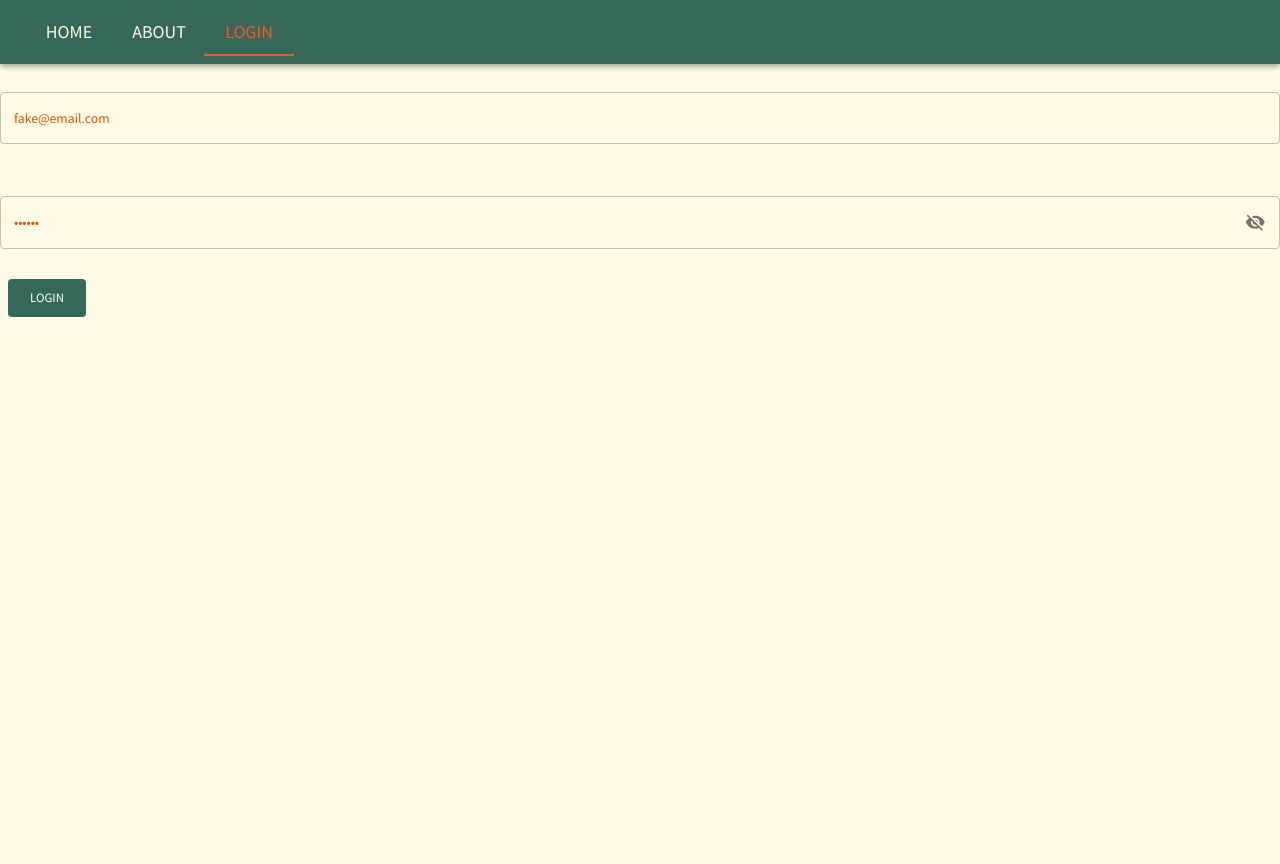
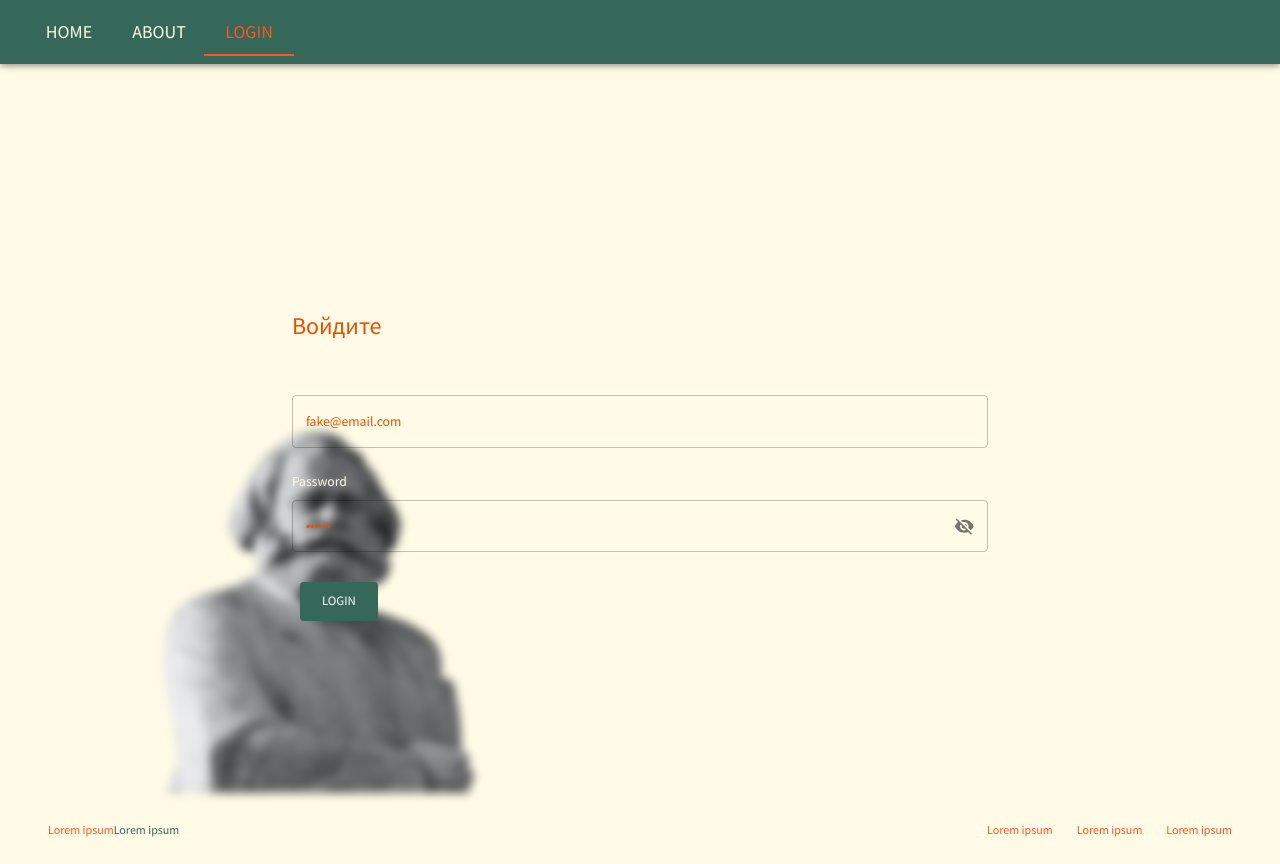
Before and after one commit to vitlyc/labaratory, a React (Create React App) app: page /login in a window 1280 px wide. Before the commit the page ends 800 px from the top, so only its background shows below. Built offline with nearby package versions, Linux system fonts and the light colour scheme.

Commit message:
add Karl

```diff
--- a/src/pages/Login.tsx
+++ b/src/pages/Login.tsx
@@ -7,25 +7,23 @@ import AuthWrapper from "./authentication/AuthWrapper"
 import { JsxEmit } from "typescript"
 
 const Login: React.FC = () => (
-  // <AuthWrapper>
-  //   <Grid container spacing={3}>
-  //     Login
-  //     <Grid item xs={12}>
-  //       <Stack
-  //         direction="row"
-  //         justifyContent="space-between"
-  //         alignItems="baseline"
-  //         sx={{ mb: { xs: -0.5, sm: 0.5 } }}
-  //       >
-  //         <Typography variant="h3">Login</Typography>
-  //       </Stack>
-  //     </Grid>
-  //     <Grid item xs={12}>
-  //       <AuthLogin />
-  //     </Grid>
-  //   </Grid>
-  // </AuthWrapper>
-  <AuthLogin />
+  <AuthWrapper>
+    <Grid container spacing={3}>
+      <Grid item xs={12}>
+        <Stack
+          direction="row"
+          justifyContent="space-between"
+          alignItems="baseline"
+          sx={{ mb: { xs: -0.5, sm: 0.5 } }}
+        >
+          <Typography variant="h3">Войдите</Typography>
+        </Stack>
+      </Grid>
+      <Grid item xs={12}>
+        <AuthLogin />
+      </Grid>
+    </Grid>
+  </AuthWrapper>
 )
 
 export default Login
--- a/src/pages/authentication/AuthBackground.js
+++ b/src/pages/authentication/AuthBackground.js
@@ -1,31 +1,38 @@
 // material-ui
-import { useTheme } from '@mui/material/styles';
-import { Box } from '@mui/material';
+import { useTheme } from "@mui/material/styles"
+import { Box } from "@mui/material"
+import Karl from "../../assets/pure Karl.png"
 
 // ==============================|| AUTH BLUR BACK SVG ||============================== //
 
 const AuthBackground = () => {
-    const theme = useTheme();
-    return (
-        <Box sx={{ position: 'absolute', filter: 'blur(18px)', zIndex: -1, bottom: 0 }}>
-            <svg width="100%" height="calc(100vh - 175px)" viewBox="0 0 405 809" fill="none" xmlns="http://www.w3.org/2000/svg">
-                <path
-                    d="M-358.39 358.707L-293.914 294.23L-293.846 294.163H-172.545L-220.81 342.428L-233.272 354.889L-282.697 404.314L-276.575 410.453L0.316589 687.328L283.33 404.314L233.888 354.889L230.407 351.391L173.178 294.163H294.48L294.547 294.23L345.082 344.765L404.631 404.314L0.316589 808.629L-403.998 404.314L-358.39 358.707ZM0.316589 0L233.938 233.622H112.637L0.316589 121.301L-112.004 233.622H-233.305L0.316589 0Z"
-                    fill={theme.palette.primary.light}
-                />
-                <path
-                    d="M-516.39 358.707L-451.914 294.23L-451.846 294.163H-330.545L-378.81 342.428L-391.272 354.889L-440.697 404.314L-434.575 410.453L-157.683 687.328L125.33 404.314L75.8879 354.889L72.4068 351.391L15.1785 294.163H136.48L136.547 294.23L187.082 344.765L246.631 404.314L-157.683 808.629L-561.998 404.314L-516.39 358.707ZM-157.683 0L75.9383 233.622H-45.3627L-157.683 121.301L-270.004 233.622H-391.305L-157.683 0Z"
-                    fill={theme.palette.success.light}
-                    opacity="0.6"
-                />
-                <path
-                    d="M-647.386 358.707L-582.91 294.23L-582.842 294.163H-461.541L-509.806 342.428L-522.268 354.889L-571.693 404.314L-565.571 410.453L-288.68 687.328L-5.66624 404.314L-55.1082 354.889L-58.5893 351.391L-115.818 294.163H5.48342L5.5507 294.23L56.0858 344.765L115.635 404.314L-288.68 808.629L-692.994 404.314L-647.386 358.707ZM-288.68 0L-55.0578 233.622H-176.359L-288.68 121.301L-401 233.622H-522.301L-288.68 0Z"
-                    fill={theme.palette.error.lighter}
-                    opacity="1"
-                />
-            </svg>
-        </Box>
-    );
-};
+  const theme = useTheme()
+  return (
+    // <Box sx={{ position: 'absolute', filter: 'blur(18px)', zIndex: -1, bottom: 0 }}>
+    //     <svg width="100%" height="calc(100vh - 175px)" viewBox="0 0 405 809" fill="none" xmlns="http://www.w3.org/2000/svg">
+    //         <path
+    //             d="M-358.39 358.707L-293.914 294.23L-293.846 294.163H-172.545L-220.81 342.428L-233.272 354.889L-282.697 404.314L-276.575 410.453L0.316589 687.328L283.33 404.314L233.888 354.889L230.407 351.391L173.178 294.163H294.48L294.547 294.23L345.082 344.765L404.631 404.314L0.316589 808.629L-403.998 404.314L-358.39 358.707ZM0.316589 0L233.938 233.622H112.637L0.316589 121.301L-112.004 233.622H-233.305L0.316589 0Z"
+    //             fill={theme.palette.primary.light}
+    //         />
+    //         <path
+    //             d="M-516.39 358.707L-451.914 294.23L-451.846 294.163H-330.545L-378.81 342.428L-391.272 354.889L-440.697 404.314L-434.575 410.453L-157.683 687.328L125.33 404.314L75.8879 354.889L72.4068 351.391L15.1785 294.163H136.48L136.547 294.23L187.082 344.765L246.631 404.314L-157.683 808.629L-561.998 404.314L-516.39 358.707ZM-157.683 0L75.9383 233.622H-45.3627L-157.683 121.301L-270.004 233.622H-391.305L-157.683 0Z"
+    //             fill={theme.palette.success.light}
+    //             opacity="0.6"
+    //         />
+    //         <path
+    //             d="M-647.386 358.707L-582.91 294.23L-582.842 294.163H-461.541L-509.806 342.428L-522.268 354.889L-571.693 404.314L-565.571 410.453L-288.68 687.328L-5.66624 404.314L-55.1082 354.889L-58.5893 351.391L-115.818 294.163H5.48342L5.5507 294.23L56.0858 344.765L115.635 404.314L-288.68 808.629L-692.994 404.314L-647.386 358.707ZM-288.68 0L-55.0578 233.622H-176.359L-288.68 121.301L-401 233.622H-522.301L-288.68 0Z"
+    //             fill={theme.palette.error.lighter}
+    //             opacity="1"
+    //         />
+    //     </svg>
+    // </Box>
+    <Box
+      sx={{ position: "absolute", filter: "blur(5px)", zIndex: -1, bottom: 0 }}
+      width="50%"
+    >
+      <img src={Karl} alt="Karl photo" height="100%" width="100%" />
+    </Box>
+  )
+}
 
-export default AuthBackground;
+export default AuthBackground
--- a/src/pages/authentication/AuthWrapper.tsx
+++ b/src/pages/authentication/AuthWrapper.tsx
@@ -12,9 +12,8 @@ type AuthWrapperProps = {
   children: React.ReactNode
 }
 
-const AuthWrapper: React.FC<AuthWrapperProps> = (children) => (
+const AuthWrapper: React.FC<AuthWrapperProps> = ({ children }) => (
   <Box sx={{ minHeight: "100vh" }}>
-    AuthWrapper
     <AuthBackground />
     <Grid
       container
@@ -33,9 +32,10 @@ const AuthWrapper: React.FC<AuthWrapperProps> = (children) => (
           alignItems="center"
           sx={{ minHeight: { xs: "calc(100vh - 134px)", md: "calc(100vh - 112px)" } }}
         >
-          <Grid item>
+          {/* <Grid item>
             <AuthCard>{children}</AuthCard>
-          </Grid>
+          </Grid> */}
+          <Grid item>{children}</Grid>
         </Grid>
       </Grid>
       <Grid item xs={12} sx={{ m: 3, mt: 1 }}>
```
Also changed, not shown: src/assets/Karl.avif (added), src/assets/pure Karl.png (added).
